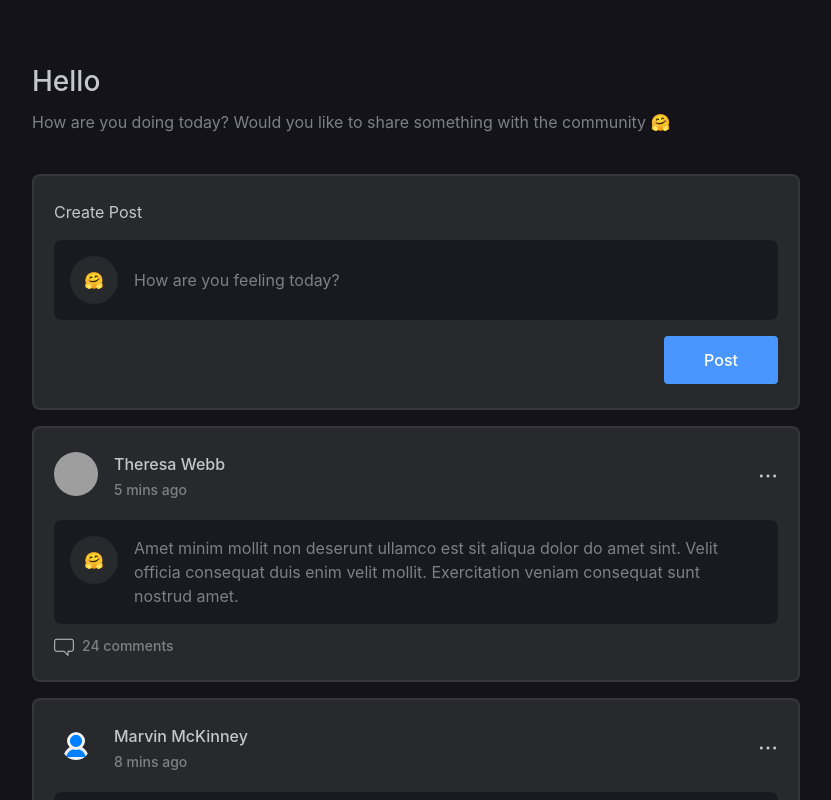
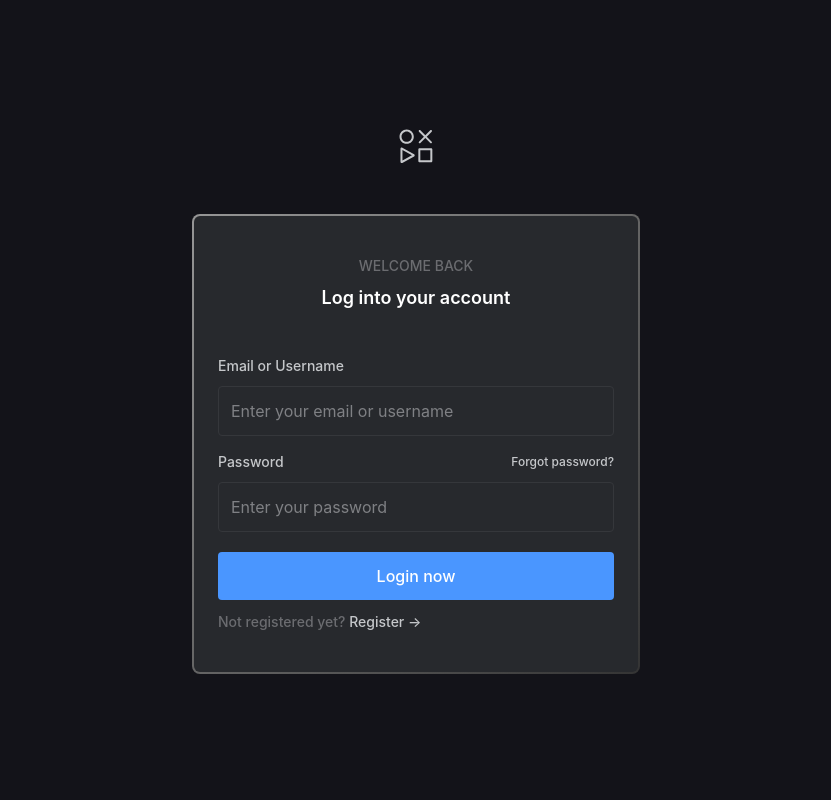
Before and after one commit to aayush-jangra/frontend, a React (Create React App) app in the folder auth-ui/: page / in a window 1280 px wide. Shown: the top 800 px of the page, without its empty margins (224-1055 px from the left). Built offline with nearby package versions, Linux system fonts and the light colour scheme; grey boxes are pictures that could not be loaded.

Commit message:
login-page added login component

```diff
--- a/auth-ui/src/App.tsx
+++ b/auth-ui/src/App.tsx
@@ -1,10 +1,11 @@
 import { HomePage } from "./Pages/Home/HomePage";
+import { LoginPage } from "./Pages/Login/LoginPage";
 
 export const App = () => {
   return (
     <div className="bg-canvas min-h-screen flex justify-center p-16">
       <div className="max-w-screen-md w-full">
-        <HomePage />
+        <LoginPage />
       </div>
     </div>
   );
--- a/auth-ui/src/Components/CreatePost.tsx
+++ b/auth-ui/src/Components/CreatePost.tsx
@@ -8,7 +8,7 @@ export const CreatePost: React.FC = () => {
         </div>
         <input
           type="text"
-          className="outline-0 bg-transparent flex-1 text-content placeholder:text-content"
+          className="outline-0 bg-transparent flex-1 text-text-primary placeholder:text-content"
           placeholder="How are you feeling today?"
         />
       </div>
--- /dev/null
+++ b/auth-ui/src/Components/LoginComponent.tsx
@@ -0,0 +1,59 @@
+export const LoginComponent: React.FC = () => {
+  return (
+    <div className="border-gradient-bg w-full max-w-md">
+      <div className="px-6 py-10 rounded-md bg-post flex flex-col gap-11">
+        <div className="flex flex-col gap-2 items-center">
+          <div className="font-medium text-sm text-text-tertiary">
+            WELCOME BACK
+          </div>
+          <div className="font-semibold text-white text-lg">
+            Log into your account
+          </div>
+        </div>
+        <form className="flex flex-col gap-4">
+          <div className="flex flex-col gap-2.5">
+            <div className="font-medium text-sm text-text-primary">
+              Email or Username
+            </div>
+            <input
+              type="text"
+              className="border-sm border-border-primary rounded bg-transparent text-text-primary placeholder:text-content p-3"
+              placeholder="Enter your email or username"
+            />
+          </div>
+          <div className="flex flex-col gap-2.5">
+            <div className="flex w-full justify-between">
+              <div className="font-medium text-sm text-text-primary">
+                Password
+              </div>
+              <button
+                type="button"
+                onClick={() => {}}
+                className="font-medium text-xs text-text-primary"
+              >
+                Forgot password?
+              </button>
+            </div>
+            <input
+              type="password"
+              className="border-sm border-border-primary rounded bg-transparent text-text-primary placeholder:text-content p-3"
+              placeholder="Enter your password"
+            />
+          </div>
+          <div className="flex flex-col gap-3">
+            <button
+              type="submit"
+              className="p-3 mt-1 text-white rounded bg-cta font-medium"
+            >
+              Login now
+            </button>
+            <button className="font-medium text-sm text-text-tertiary self-start">
+              Not registered yet?{" "}
+              <span className="text-text-primary">Register →</span>
+            </button>
+          </div>
+        </form>
+      </div>
+    </div>
+  );
+};
--- /dev/null
+++ b/auth-ui/src/Pages/Login/LoginPage.tsx
@@ -0,0 +1,11 @@
+import Logo from "../../Assets/Icons/logo.svg";
+import { LoginComponent } from "../../Components/LoginComponent";
+
+export const LoginPage: React.FC = () => {
+  return (
+    <div className="flex h-full flex-col items-center justify-center gap-12">
+      <img src={Logo} />
+      <LoginComponent />
+    </div>
+  );
+};
--- a/auth-ui/tailwind.config.js
+++ b/auth-ui/tailwind.config.js
@@ -12,11 +12,28 @@ module.exports = {
         content: "#7F8084",
         cta: "#4A96FF",
         "border-primary": "#35373B",
+        "text-tertiary": "#6B6C70",
       },
       fontSize: {
         heading: ["28px", "34px"],
       },
+      borderWidth: {
+        sm: "1.5px",
+      },
     },
   },
-  plugins: [],
+  plugins: [
+    function ({ addUtilities }) {
+      const newUtilities = {
+        ".border-gradient-bg": {
+          backgroundImage: "linear-gradient(to bottom right, #969696, #343434)",
+          borderRadius: "8px",
+          padding: "2px",
+          backgroundClip: "border-box",
+        },
+      };
+
+      addUtilities(newUtilities, ["responsive", "hover"]);
+    },
+  ],
 };
```
Also changed, not shown: auth-ui/src/Assets/Icons/logo.svg (added).
